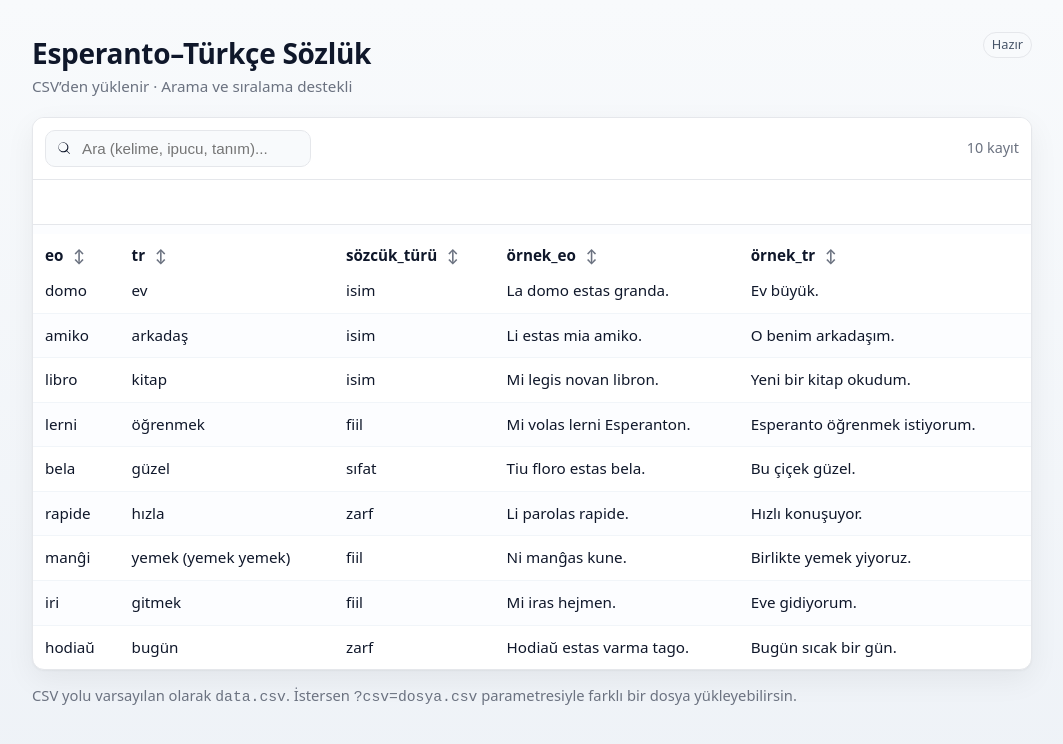
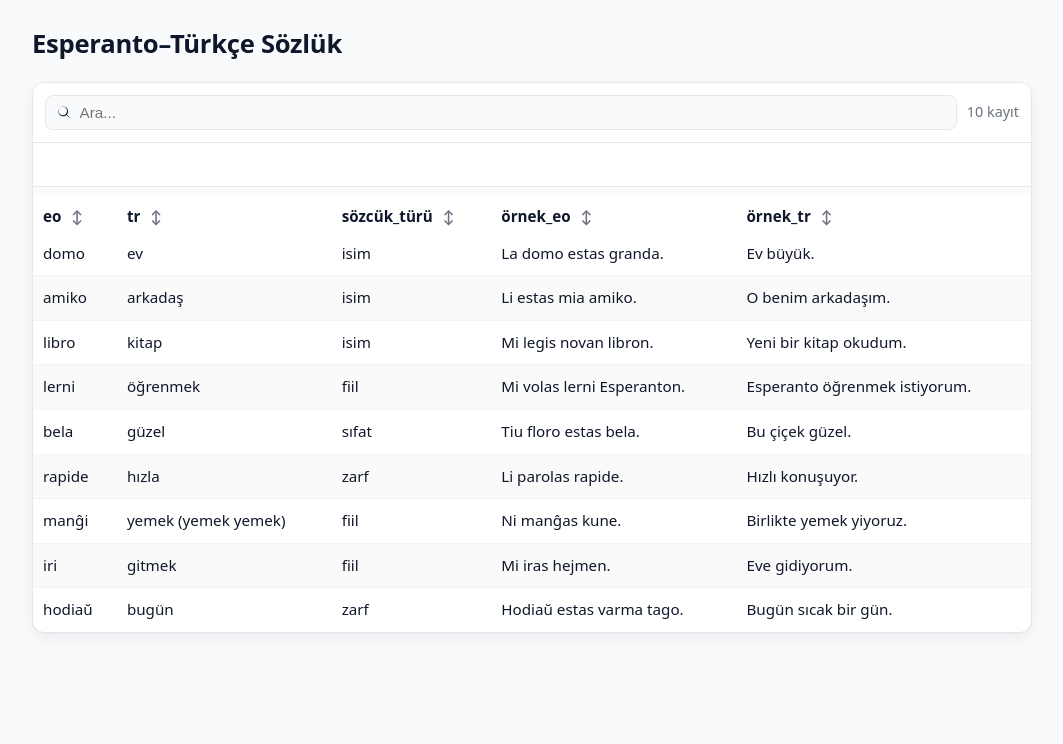
Before and after one commit to Bisbilge/eo-tr-sozluk, a plain HTML site: page index.html in a window 1280 px wide. Shown: the whole page, without its empty margins (108-1171 px from the left). Drawn offline with Linux system fonts and the light colour scheme.

Commit message:
Update index.html

```diff
--- a/index.html
+++ b/index.html
@@ -4,282 +4,180 @@
   <meta charset="utf-8" />
   <meta name="viewport" content="width=device-width, initial-scale=1" />
   <title>Esperanto–Türkçe Sözlük</title>
-  <meta name="description" content="Esperanto–Türkçe küçük sözlük: CSV dosyasından yüklenir, arama ve sıralama destekler.">
   <style>
     :root{
-      --gap:14px;
-      --radius:12px;
       --border:#e5e7eb;
-      --bg:#0b0c0f;
-      --card:#ffffff;
       --muted:#6b7280;
     }
-    *{box-sizing:border-box}
-    html,body{height:100%}
+    *{box-sizing:border-box;margin:0;padding:0}
     body{
-      margin:0;
       font-family: system-ui, -apple-system, Segoe UI, Roboto, Ubuntu, Cantarell, "Noto Sans", Arial, sans-serif;
       line-height:1.55;
-      background:linear-gradient(180deg,#f8fafc 0%,#eef2f7 100%);
+      background:#f8fafc;
       color:#0f172a;
-      padding:clamp(16px,2.5vw,32px);
+      padding:24px;
     }
-    .wrap{
-      max-width:1000px;
-      margin-inline:auto;
-    }
-    header{
-      display:flex;
-      gap:16px;
-      align-items:flex-start;
-      justify-content:space-between;
-      margin-bottom:18px;
-    }
-    h1{
-      margin:0;
-      font-size:clamp(20px,2.2vw,28px);
-      letter-spacing:-0.01em;
-    }
-    .muted{color:var(--muted); font-size:.95rem}
+    .wrap{max-width:1000px;margin:auto;}
+    header{margin-bottom:18px;}
+    h1{font-size:1.6rem;font-weight:600;letter-spacing:-0.01em;}
     .card{
-      background:var(--card);
+      background:#fff;
       border:1px solid var(--border);
-      border-radius:var(--radius);
-      box-shadow:0 1px 2px rgba(0,0,0,.04), 0 10px 30px rgba(2,6,23,.06);
+      border-radius:12px;
+      box-shadow:0 1px 2px rgba(0,0,0,.04),0 6px 20px rgba(0,0,0,.05);
       overflow:hidden;
     }
-
-    /* Kontroller */
     .controls{
-      display:flex; flex-wrap:wrap; gap:10px; align-items:center;
-      padding:12px 12px; border-bottom:1px solid var(--border);
-      position:sticky; top:0; background:#fff; z-index:2;
+      display:flex;flex-wrap:wrap;gap:10px;align-items:center;
+      padding:12px;border-bottom:1px solid var(--border);
+      position:sticky;top:0;background:#fff;z-index:2;
     }
     .field{
-      display:flex; align-items:center; gap:8px;
-      background:#f8fafc; border:1px solid var(--border);
-      padding:8px 10px; border-radius:10px; min-width:240px;
+      display:flex;align-items:center;gap:8px;
+      background:#f8fafc;border:1px solid var(--border);
+      padding:8px 10px;border-radius:8px;flex:1;
     }
     .field input{
-      border:0; outline:0; background:transparent; width:220px;
-      font-size:0.95rem;
+      border:0;outline:0;background:transparent;
+      font-size:0.95rem;width:100%;
     }
-    .counter{margin-left:auto; color:var(--muted); font-size:.9rem}
-    .badge{
-      display:inline-block; padding:2px 8px; border:1px solid var(--border);
-      border-radius:999px; font-size:.8rem; color:#475569; background:#f8fafc;
+    .counter{margin-left:auto;color:var(--muted);font-size:.9rem}
+    .table-wrap{overflow:auto;max-height:70vh}
+    table{width:100%;border-collapse:collapse;font-size:0.95rem}
+    thead th{
+      position:sticky;top:52px;z-index:1;
+      background:#fff;border-bottom:1px solid var(--border);
+      text-align:left;padding:10px;white-space:nowrap;
+      cursor:pointer;user-select:none;
     }
-
-    /* Tablo */
-    .table-wrap{ overflow:auto; max-height:70vh }
-    table{ width:100%; border-collapse:collapse; font-size:0.95rem }
-    thead th{
-      position:sticky; top:54px; z-index:1;
-      background:#fff; border-bottom:1px solid var(--border);
-      text-align:left; padding:10px 12px; white-space:nowrap; user-select:none;
-      cursor:pointer;
-    }
-    thead th .sort{
-      font-size:.85rem; color:var(--muted); margin-left:6px;
-    }
-    tbody td{ padding:10px 12px; border-top:1px solid #f1f5f9; vertical-align:top }
-    tbody tr:nth-child(odd) td{ background:#fcfdff }
-    mark{
-      background:#fde68a; color:inherit; padding:0 .15em; border-radius:4px;
-    }
-    footer{ margin-top:14px; color:var(--muted); font-size:.92rem }
-
-    /* Küçük ekranlar */
-    @media (max-width:640px){
-      thead th, tbody td{ padding:9px 10px }
-      .field{min-width:0; flex:1}
-      .counter{flex-basis:100%; margin-left:0}
-      .table-wrap{ max-height:65vh }
-    }
+    thead th .sort{font-size:.85rem;color:var(--muted);margin-left:6px;}
+    tbody td{padding:10px;border-top:1px solid #f1f5f9;vertical-align:top}
+    tbody tr:nth-child(odd) td{background:#fafafa}
+    mark{background:#fde68a;color:inherit;padding:0 .15em;border-radius:3px}
   </style>
 </head>
 <body>
   <div class="wrap">
-    <header>
-      <div>
-        <h1>Esperanto–Türkçe Sözlük</h1>
-        <div class="muted">CSV’den yüklenir · Arama ve sıralama destekli</div>
-      </div>
-      <div class="badge" id="status-badge" aria-live="polite">Hazır</div>
-    </header>
+    <header><h1>Esperanto–Türkçe Sözlük</h1></header>
 
-    <section class="card" role="region" aria-label="Sözlük tablosu">
-      <div class="controls" id="controls">
-        <label class="field" aria-label="Ara">
+    <section class="card">
+      <div class="controls">
+        <label class="field">
           <svg aria-hidden="true" width="16" height="16" viewBox="0 0 24 24"><path fill="currentColor" d="M21 20.3L16.7 16a7.5 7.5 0 10-.7.7L20.3 21zM10.5 17a6.5 6.5 0 110-13 6.5 6.5 0 010 13z"/></svg>
-          <input id="q" type="search" placeholder="Ara (kelime, ipucu, tanım)..." autocomplete="off" />
+          <input id="q" type="search" placeholder="Ara..." autocomplete="off" />
         </label>
         <div class="counter" id="counter">0 kayıt</div>
       </div>
 
-      <div class="table-wrap" id="tableWrap">
-        <table id="dict" aria-describedby="tableHelp">
+      <div class="table-wrap">
+        <table id="dict">
           <thead><tr id="headRow"></tr></thead>
           <tbody id="bodyRows"></tbody>
         </table>
       </div>
     </section>
-
-    <footer id="tableHelp">
-      CSV yolu varsayılan olarak <code>data.csv</code>. İstersen
-      <code>?csv=dosya.csv</code> parametresiyle farklı bir dosya yükleyebilirsin.
-    </footer>
   </div>
 
   <script>
-    // --- Yardımcılar ---
-    const qs = (sel, el=document) => el.querySelector(sel);
-    const qsa = (sel, el=document) => [...el.querySelectorAll(sel)];
-    const by = (k) => (a,b) => (a[k] > b[k]) - (a[k] < b[k]);
+    const qs = (s,el=document)=>el.querySelector(s);
+    const qsa = (s,el=document)=>[...el.querySelectorAll(s)];
+    const CSV_URL = 'data.csv';
 
-    const params = new URLSearchParams(location.search);
-    const CSV_URL = params.get('csv') || 'data.csv';
-
-    // Sağlam CSV ayrıştırıcı (tırnak içi virgül/çift tırnak destekli)
     function parseCSV(text){
-      const rows = [];
-      let row = [], cell = '', inQuotes = false;
-      for (let i=0;i<text.length;i++){
-        const c = text[i], n = text[i+1];
-        if (inQuotes){
-          if (c === '"' && n === '"'){ cell += '"'; i++; }
-          else if (c === '"'){ inQuotes = false; }
-          else { cell += c; }
-        } else {
-          if (c === '"'){ inQuotes = true; }
-          else if (c === ','){ row.push(cell); cell = ''; }
-          else if (c === '\n'){ row.push(cell); rows.push(row); row=[]; cell=''; }
-          else if (c === '\r'){ /* yoksay */ }
-          else { cell += c; }
+      const rows=[];let row=[],cell='',inQuotes=false;
+      for(let i=0;i<text.length;i++){
+        const c=text[i],n=text[i+1];
+        if(inQuotes){
+          if(c==='"'&&n==='"'){cell+='"';i++;}
+          else if(c==='"'){inQuotes=false;}
+          else{cell+=c;}
+        }else{
+          if(c==='"'){inQuotes=true;}
+          else if(c===','){row.push(cell);cell='';}
+          else if(c==='\n'){row.push(cell);rows.push(row);row=[];cell='';}
+          else if(c==='\r'){}
+          else{cell+=c;}
         }
       }
-      if (cell.length || row.length) { row.push(cell); rows.push(row); }
-      const headers = rows.shift() || [];
-      return { headers, rows };
+      if(cell.length||row.length){row.push(cell);rows.push(row);}
+      const headers=rows.shift()||[];
+      return {headers,rows};
     }
 
-    function highlight(text, query){
-      if (!query) return text;
-      const esc = query.replace(/[.*+?^${}()|[\]\\]/g, '\\$&');
-      return text.replace(new RegExp(esc, 'gi'), m => `<mark>${m}</mark>`);
+    function highlight(text,q){
+      if(!q)return text;
+      const esc=q.replace(/[.*+?^${}()|[\]\\]/g,'\\$&');
+      return text.replace(new RegExp(esc,'gi'),m=>`<mark>${m}</mark>`);
     }
 
-    // --- Render ---
-    let state = {
-      headers: [],
-      rows: [],
-      filtered: [],
-      sortKey: null,
-      sortDir: 1  // 1 asc, -1 desc
-    };
+    let state={headers:[],rows:[],filtered:[],sortKey:null,sortDir:1};
 
     function renderHead(){
-      const headRow = qs('#headRow');
-      headRow.innerHTML = '';
-      state.headers.forEach((h, idx) => {
-        const th = document.createElement('th');
-        th.setAttribute('role','columnheader');
-        th.innerHTML = `<span>${h}</span> <span class="sort" aria-hidden="true">↕</span>`;
-        th.onclick = () => sortBy(idx);
-        headRow.appendChild(th);
+      const head=qs('#headRow');head.innerHTML='';
+      state.headers.forEach((h,i)=>{
+        const th=document.createElement('th');
+        th.innerHTML=`<span>${h}</span> <span class="sort">↕</span>`;
+        th.onclick=()=>sortBy(i);
+        head.appendChild(th);
       });
     }
 
     function renderBody(){
-      const tb = qs('#bodyRows');
-      const query = qs('#q').value.trim();
-      tb.innerHTML = '';
-      const frag = document.createDocumentFragment();
+      const tb=qs('#bodyRows');
+      const q=qs('#q').value.trim();
+      tb.innerHTML='';
+      const frag=document.createDocumentFragment();
       state.filtered.forEach(r=>{
-        const tr = document.createElement('tr');
-        r.forEach(cell=>{
-          const td = document.createElement('td');
-          td.innerHTML = highlight(String(cell ?? ''), query);
+        const tr=document.createElement('tr');
+        r.forEach(c=>{
+          const td=document.createElement('td');
+          td.innerHTML=highlight(String(c??''),q);
           tr.appendChild(td);
         });
         frag.appendChild(tr);
       });
       tb.appendChild(frag);
-      qs('#counter').textContent = `${state.filtered.length} kayıt`;
+      qs('#counter').textContent=`${state.filtered.length} kayıt`;
     }
 
     function applyFilter(){
-      const q = qs('#q').value.toLowerCase().trim();
-      if (!q){
-        state.filtered = [...state.rows];
-      }else{
-        state.filtered = state.rows.filter(r =>
-          r.some(c => String(c).toLowerCase().includes(q))
-        );
-      }
-      // aktif bir sıralama varsa koru
-      if (state.sortKey != null){
-        state.filtered.sort((a,b)=>{
-          const A = String(a[state.sortKey] ?? '').toLowerCase();
-          const B = String(b[state.sortKey] ?? '').toLowerCase();
-          return state.sortDir * ((A > B) - (A < B));
-        });
-      }
+      const q=qs('#q').value.toLowerCase().trim();
+      state.filtered = !q ? [...state.rows] :
+        state.rows.filter(r=>r.some(c=>String(c).toLowerCase().includes(q)));
+      if(state.sortKey!=null){sortBy(state.sortKey,true);}
       renderBody();
     }
 
-    function sortBy(idx){
-      if (state.sortKey === idx){ state.sortDir *= -1; }
-      else { state.sortKey = idx; state.sortDir = 1; }
+    function sortBy(i,keep=false){
+      if(!keep){
+        state.sortDir = (state.sortKey===i? -state.sortDir:1);
+        state.sortKey=i;
+      }
       state.filtered.sort((a,b)=>{
-        const A = String(a[idx] ?? '').toLowerCase();
-        const B = String(b[idx] ?? '').toLowerCase();
-        return state.sortDir * ((A > B) - (A < B));
+        const A=String(a[i]??'').toLowerCase();
+        const B=String(b[i]??'').toLowerCase();
+        return state.sortDir*((A>B)-(A<B));
       });
-      // Görsel ipucu
-      qsa('thead th .sort').forEach((el,i)=>{
-        el.textContent = i===idx ? (state.sortDir===1 ? '↑' : '↓') : '↕';
+      qsa('thead th .sort').forEach((el,j)=>{
+        el.textContent=j===i?(state.sortDir===1?'↑':'↓'):'↕';
       });
       renderBody();
     }
 
-    // Basit debounce
-    function debounce(fn, ms=200){
-      let t; return (...args)=>{ clearTimeout(t); t=setTimeout(()=>fn(...args), ms); };
-    }
-
-    async function boot(){
-      const badge = qs('#status-badge');
-      badge.textContent = 'Yükleniyor…';
+    (async()=>{
       try{
-        const resp = await fetch(CSV_URL, {cache:'no-store'});
-        if (!resp.ok) throw new Error(`CSV yüklenemedi (${resp.status})`);
-        const text = (await resp.text()).replace(/^\uFEFF/, '');
-        const {headers, rows} = parseCSV(text);
-
-        state.headers = headers.length ? headers : ['Word','Clue','Definition'];
-        state.rows = rows;
-        state.filtered = [...rows];
-
+        const text=(await fetch(CSV_URL)).text?await(await fetch(CSV_URL)).text():'';
+        const parsed=parseCSV(text.replace(/^\uFEFF/,''));
+        state.headers=parsed.headers;
+        state.rows=parsed.rows;
+        state.filtered=[...state.rows];
         renderHead();
         renderBody();
-
-        badge.textContent = 'Hazır';
-      }catch(err){
-        badge.textContent = 'Hata';
-        qs('#tableWrap').innerHTML =
-          `<div style="padding:16px">
-            <strong>Hata:</strong> ${err.message}<br>
-            <div class="muted" style="margin-top:6px">
-              Lütfen <code>index.html</code> ile <code>${CSV_URL}</code> aynı klasörde olsun
-              ve bir sunucu üzerinden açın (ör. <code>python3 -m http.server 8000</code>).
-            </div>
-          </div>`;
+      }catch(e){
+        qs('#bodyRows').innerHTML=`<tr><td>Hata: ${e.message}</td></tr>`;
       }
-    }
-
-    qs('#q').addEventListener('input', debounce(applyFilter, 120));
-    boot();
+    })();
+    qs('#q').addEventListener('input',()=>applyFilter());
   </script>
 </body>
 </html>
```
